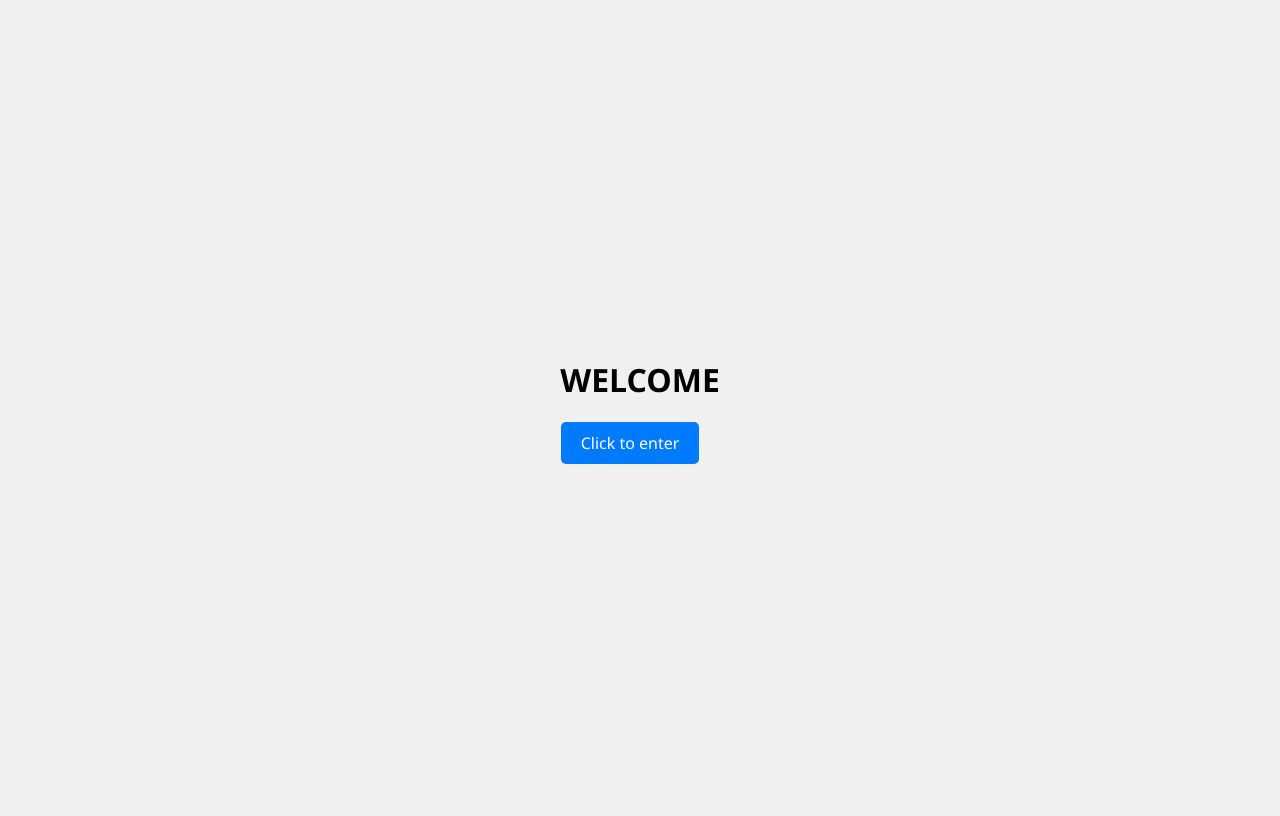
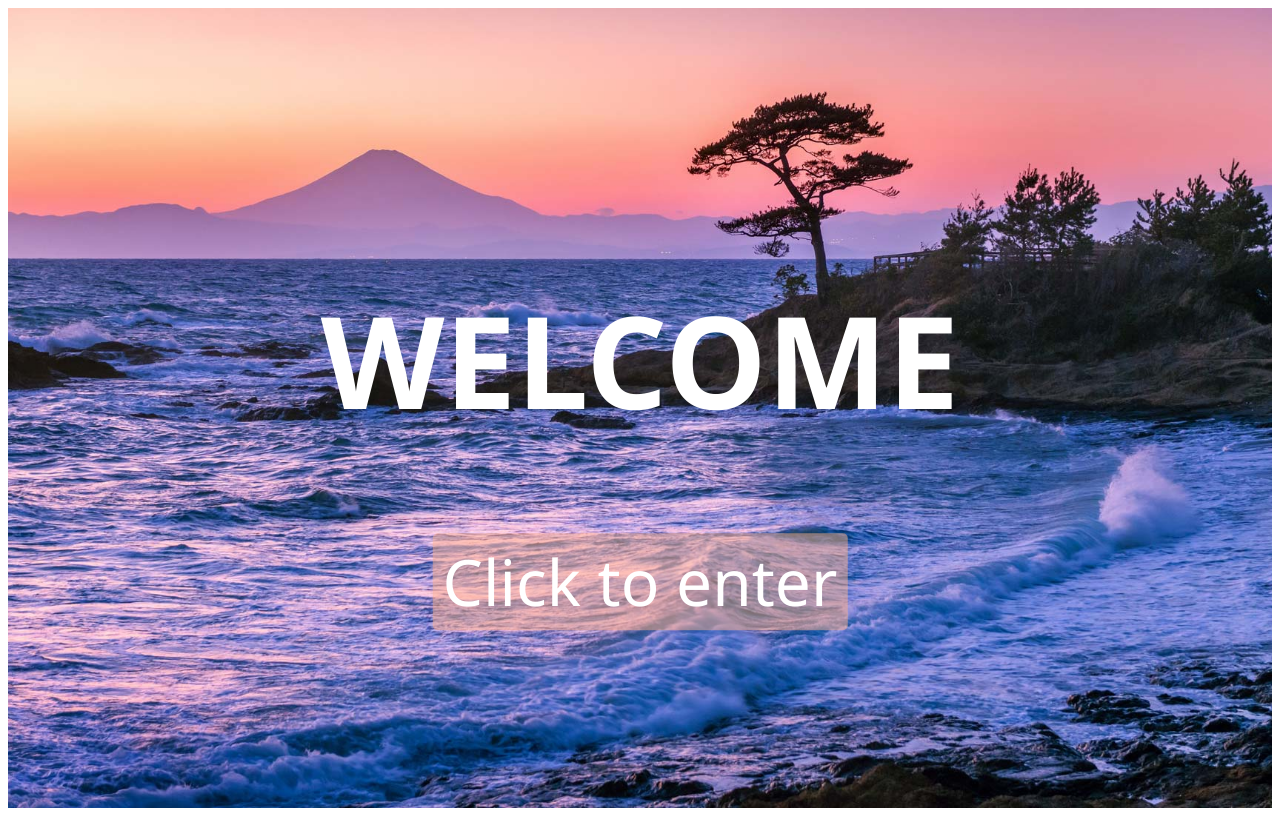
Before and after one commit to kunzhouli/website, a plain HTML site: page index.html in a window 1280 px wide. Drawn offline with Linux system fonts and the light colour scheme.

Commit message:
Update index.html

```diff
--- a/index.html
+++ b/index.html
@@ -1,63 +1,17 @@
 <!DOCTYPE html>
 <html lang="en">
 <head>
-    <meta charset="UTF-8">
-    <meta name="viewport" content="width=device-width, initial-scale=1.0">
-    <title>Welcome</title>
-    <style>
-        body {
-            margin: 0;
-            padding: 0;
-            display: flex;
-            justify-content: center;
-            align-items: center;
-            height: 100vh;
-            background-color: #f0f0f0;
-        }
-        .image-container {
-            text-align: center;
-        }
-        .text-content {
-            margin-bottom: 20px;
-        }
-        h1 {
-            font-family: 'Segoe UI', sans-serif;
-        }
-        .button {
-            display: inline-block;
-            padding: 10px 20px;
-            background-color: #007bff;
-            color: white;
-            text-decoration: none;
-            border-radius: 5px;
-            font-family: 'Segoe UI', sans-serif;
-        }
-        .button-container {
-            display: flex;
-            align-items: center;
-            justify-content: center;
-        }
-        .cf-turnstile {
-            margin-left: 20px;
-        }
-    </style>
-    <script src="https://challenges.cloudflare.com/turnstile/v0/api.js" async defer></script>
+  <meta charset="UTF-8">
+  <meta name="viewport" content="width=device-width, initial-scale=1.0">
+  <title>Welcome_page</title>
+  <link rel="stylesheet" href="styles.css">
 </head>
 <body>
-    <div class="image-container">
-        <div class="text-content">
-            <h1 id="welcome">WELCOME</h1>
-        </div>
-        <div class="button-container">
-            <a href="index_true.html" class="button" id="enter-button" disabled>Click to enter</a>
-            <div class="cf-turnstile" data-sitekey="0x4AAAAAAAh-ck9Z3kRdurup"></div>
-        </div>
+  <div class="image-container">
+    <div class="text-content">
+      <h1 style="font-family: 'Segoe UI', sans-serif;">WELCOME</h1>
+      <a href="index_true.html" class="button">Click to enter</a>
     </div>
-
-    <script>
-        window.onloadTurnstileCallback = function() {
-            document.getElementById("enter-button").disabled = false;
-        }
-    </script>
+  </div>
 </body>
 </html>
```
